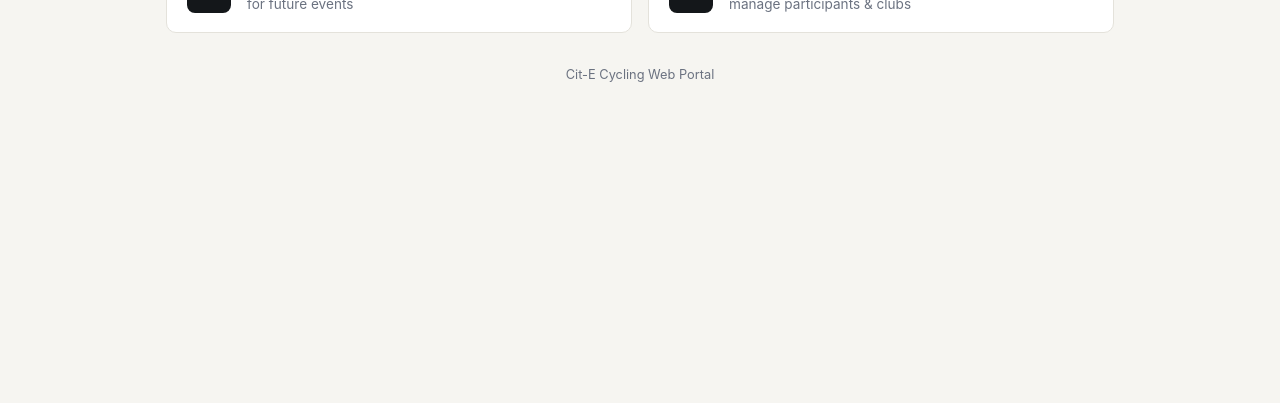
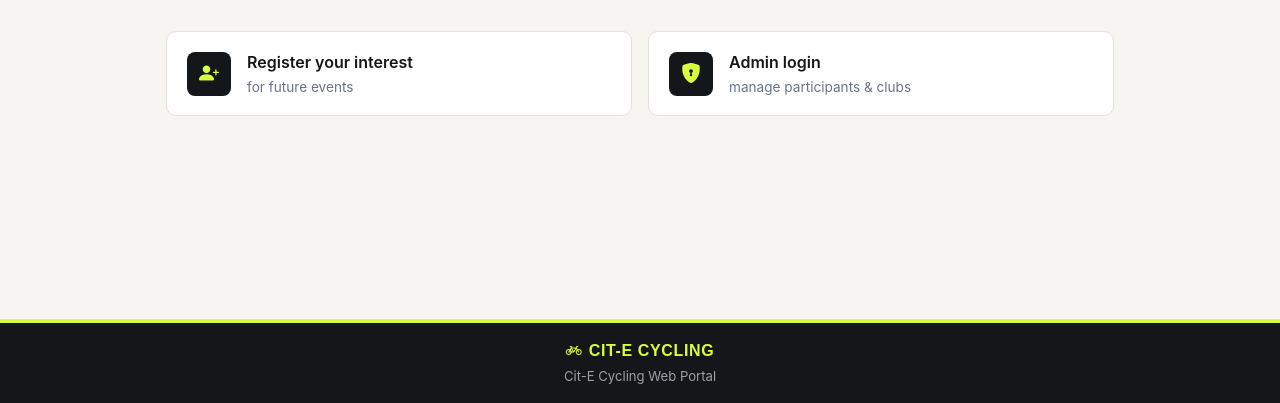
Before and after one commit to biscuitbala55-art/cycling, a PHP site: page / in a window 1280 px wide. Shown: the part 397-800 px from the top of the page. Run offline with PHP 8.4, Linux system fonts and the light colour scheme.

Commit message:
change style

```diff
--- a/index.html
+++ b/index.html
@@ -1,5 +1,6 @@
 <!DOCTYPE html>
 <html lang="en">
+
 <head>
     <meta charset="UTF-8">
     <meta name="viewport" content="width=device-width, initial-scale=1.0">
@@ -23,8 +24,12 @@
     <div class="cec-shell">
 
         <div class="cec-hero">
+            <img src="https://images.unsplash.com/photo-1485965120184-e220f721d03e?auto=format&fit=crop&w=200&q=80"
+                alt="Bicycle"
+                style="width:64px;height:64px;object-fit:cover;border-radius:50%;border:3px solid var(--lime);margin-bottom:1rem;">
             <h1>Cit-E Cycling web portal</h1>
-            <p>Register your interest in future events, or head into the admin area to manage participants, clubs and results.</p>
+            <p>Register your interest in future events, or head into the admin area to manage participants, clubs and
+                results.</p>
         </div>
 
         <div class="row g-3">
@@ -48,7 +53,11 @@
             </div>
         </div>
 
-        <footer class="cec-footer">Cit-E Cycling Web Portal</footer>
+        <footer class="cec-footer">
+        <span class="cec-footer-brand"><i class="bi bi-bicycle"></i>Cit-E Cycling</span>
+        Cit-E Cycling Web Portal
+    </footer>
     </div>
 </body>
+
 </html>
--- a/style.css
+++ b/style.css
@@ -24,7 +24,10 @@ body {
   background-color: var(--off-white);
   color: var(--ink);
   font-family: 'Inter', system-ui, sans-serif;
+  padding-bottom: 90px;
+  padding-top: 70px;
 }
+
 
 h1, h2, h3, h4, .display-font {
   font-family: 'Oswald', sans-serif;
@@ -44,6 +47,11 @@ a:hover {
 .cec-navbar {
   background: var(--asphalt);
   border-bottom: 4px solid var(--lime);
+  position: fixed;
+  top: 0;
+  left: 0;
+  width: 100%;
+  z-index: 100;
 }
 .cec-navbar .navbar-brand {
   font-family: 'Oswald', sans-serif;
@@ -77,7 +85,9 @@ a:hover {
 
 /* ---------- Hero (index) ---------- */
 .cec-hero {
-  background: linear-gradient(135deg, var(--asphalt) 0%, #20262d 100%);
+  background:
+    linear-gradient(180deg, rgba(20,23,26,0.55) 0%, rgba(20,23,26,0.75) 55%, rgba(20,23,26,0.95) 100%),
+    url('https://images.unsplash.com/photo-1517649763962-0c623066013b?auto=format&fit=crop&w=1600&q=80') center/cover no-repeat;
   border-radius: var(--radius);
   padding: 3rem 2rem;
   color: var(--off-white);
@@ -317,8 +327,29 @@ ul[style*="color:red"] li, ul[style*="color: red"] li {
 }
 
 footer.cec-footer {
+  position: fixed;
+  bottom: 0;
+  left: 0;
+  width: 100%;
+  z-index: 100;
   text-align: center;
-  color: var(--muted);
-  font-size: 0.8rem;
-  padding: 2rem 0 1rem;
+  background: var(--asphalt);
+  border-top: 4px solid var(--lime);
+  color: #9aa0a6;
+  font-size: 0.82rem;
+  padding: 1rem;
+  margin: 0;
 }
+footer.cec-footer .cec-footer-brand {
+  display: block;
+  font-family: 'Oswald', sans-serif;
+  font-weight: 700;
+  letter-spacing: 0.04em;
+  text-transform: uppercase;
+  color: var(--lime);
+  font-size: 1rem;
+  margin-bottom: 0.3rem;
+}
+footer.cec-footer .cec-footer-brand .bi {
+  margin-right: 0.4rem;
+}
```
